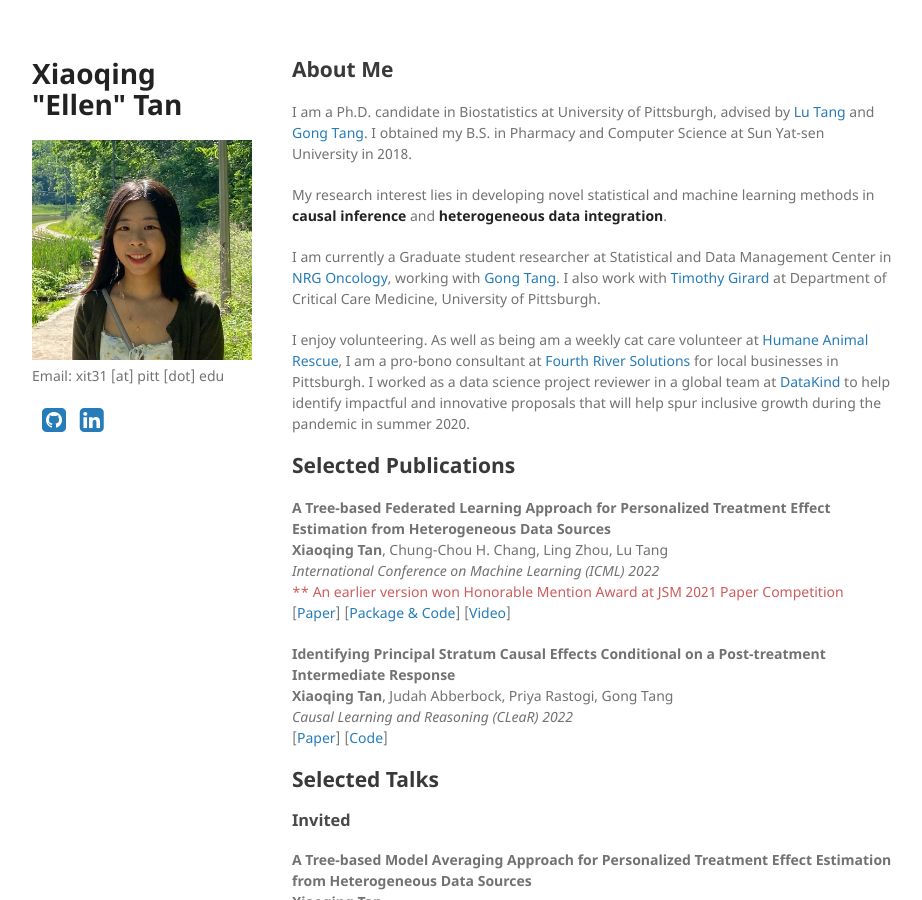
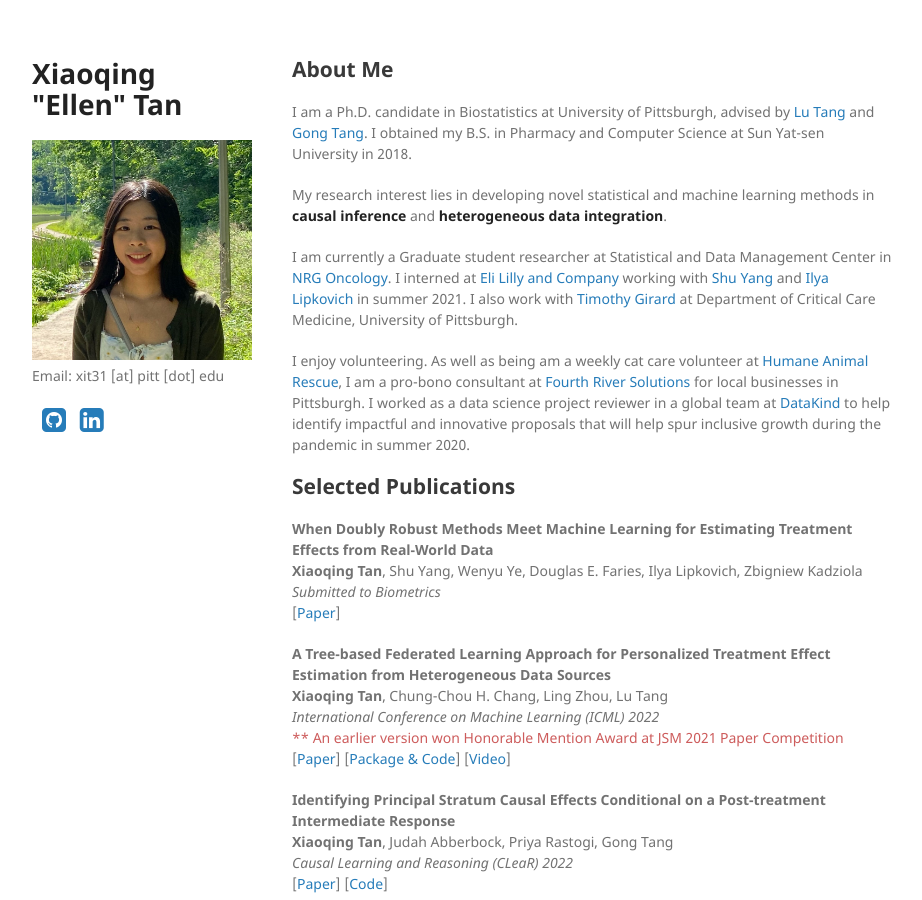
Before and after one commit to ellenxtan/ellenxtan.github.io, a Jekyll site: the page built from index.md, in a window 1280 px wide and 900 px high. Shown: the whole window, without its empty margins (178-1100 px from the left). Built offline with Jekyll 4.4.1, drawn with Linux system fonts in a browser that asks for light colours; a style sheet for code colours, icons or effects is not loaded; our own code applies the rules of GitHub Pages for plain Markdown files.

Commit message:
update doubly robust paper

```diff
--- a/index.md
+++ b/index.md
@@ -6,7 +6,7 @@ I am a Ph.D. candidate in Biostatistics at University of Pittsburgh, advised by
 
 My research interest lies in developing novel statistical and machine learning methods in <strong>causal inference</strong> and <strong>heterogeneous data integration</strong>.
 
-I am currently a Graduate student researcher at Statistical and Data Management Center in [NRG Oncology](https://www.nrgoncology.org/), working with [Gong Tang](https://publichealth.pitt.edu/home/directory/gong-tang). I also work with [Timothy Girard](https://ccm.pitt.edu/?q=content/girard-timothy) at Department of Critical Care Medicine, University of Pittsburgh.
+I am currently a Graduate student researcher at Statistical and Data Management Center in [NRG Oncology](https://www.nrgoncology.org/). I interned at [Eli Lilly and Company](https://www.lilly.com/) working with [Shu Yang](https://shuyang.wordpress.ncsu.edu/) and [Ilya Lipkovich](https://scholar.google.com/citations?user=m4bEhasAAAAJ&hl=en) in summer 2021. I also work with [Timothy Girard](https://ccm.pitt.edu/?q=content/girard-timothy) at Department of Critical Care Medicine, University of Pittsburgh.
 
 I enjoy volunteering. As well as being am a weekly cat care volunteer at [Humane Animal Rescue](https://www.humaneanimalrescue.org/), I am a pro-bono consultant at [Fourth River Solutions](http://www.fourthriversolutions.org/) for local businesses in Pittsburgh. I worked as a data science project reviewer in a global team at [DataKind](https://www.datakind.org/) to help identify impactful and innovative proposals that will help spur inclusive growth during the pandemic in summer 2020.
 
@@ -40,6 +40,17 @@ I enjoy volunteering. As well as being am a weekly cat care volunteer at [Humane
 
 
 ## Selected Publications
+
+<tr>
+<td width="100%">
+<p>
+    <b>When Doubly Robust Methods Meet Machine Learning for Estimating Treatment Effects from Real-World Data</b><br>
+    <b>Xiaoqing Tan</b>, Shu Yang, Wenyu Ye, Douglas E. Faries, Ilya Lipkovich, Zbigniew Kadziola<br>
+    <em>Submitted to Biometrics</em><br>
+[<a href="https://arxiv.org/pdf/2204.10969.pdf">Paper</a>]
+</p>
+</td>
+</tr>
 
 <tr>
 <td width="100%">
```
